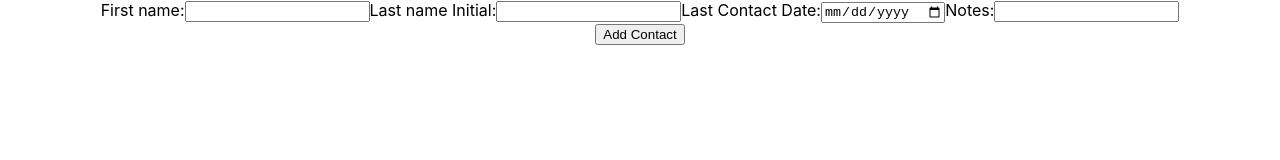
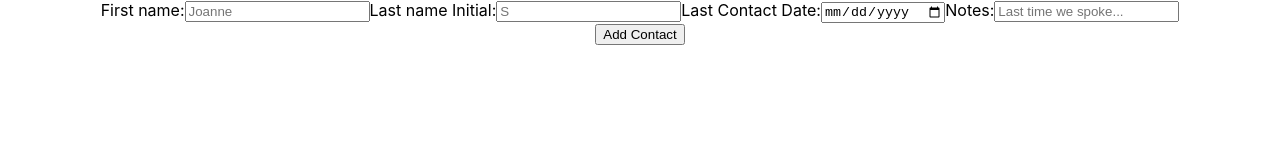
Before and after one commit to atemp678/BAE-Hackathon, a React (Create React App) app: page / in a window 1280 px wide. Shown: the top 160 px of the page. Built offline with nearby package versions, Linux system fonts and the light colour scheme; no server answers; the database is empty.

Commit message:
Started unit tests. 4 tests for testing input values

```diff
--- a/src/components/AddNewContact.js
+++ b/src/components/AddNewContact.js
@@ -24,6 +24,7 @@ const AddNewContact = (props) => {
         <input
           type="text"
           id="first-name"
+          placeholder="Joanne"
           name="firstName"
           value={state.firstName}
           onChange={(e) =>
@@ -38,6 +39,7 @@ const AddNewContact = (props) => {
         <input
           type="text"
           id="last-name-initial"
+          placeholder="S"
           name="lastNameInitial"
           value={state.lastNameInitial}
           onChange={(e) =>
@@ -53,6 +55,7 @@ const AddNewContact = (props) => {
           type="date"
           id="last-contact"
           name="lastContact"
+          placeholder="2022-03-16"
           value={state.lastContact}
           onChange={(e) =>
             dispatch({
@@ -67,6 +70,7 @@ const AddNewContact = (props) => {
           type="text"
           id="notes"
           name="notes"
+          placeholder="Last time we spoke..."
           value={state.notes}
           onChange={(e) =>
             dispatch({
```
Also changed, not shown: 2 other files (tests, documents, lock files or other folders).
